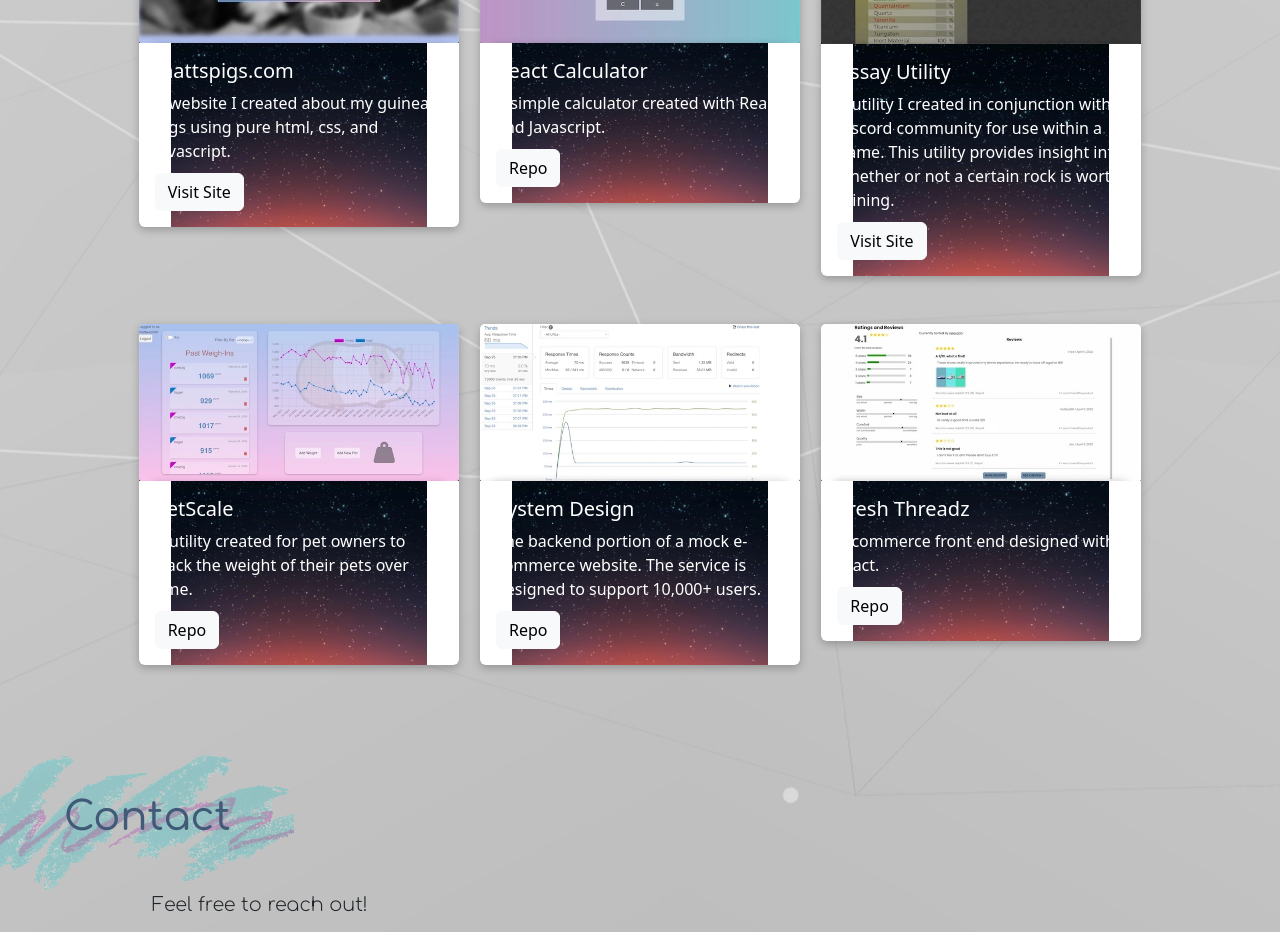
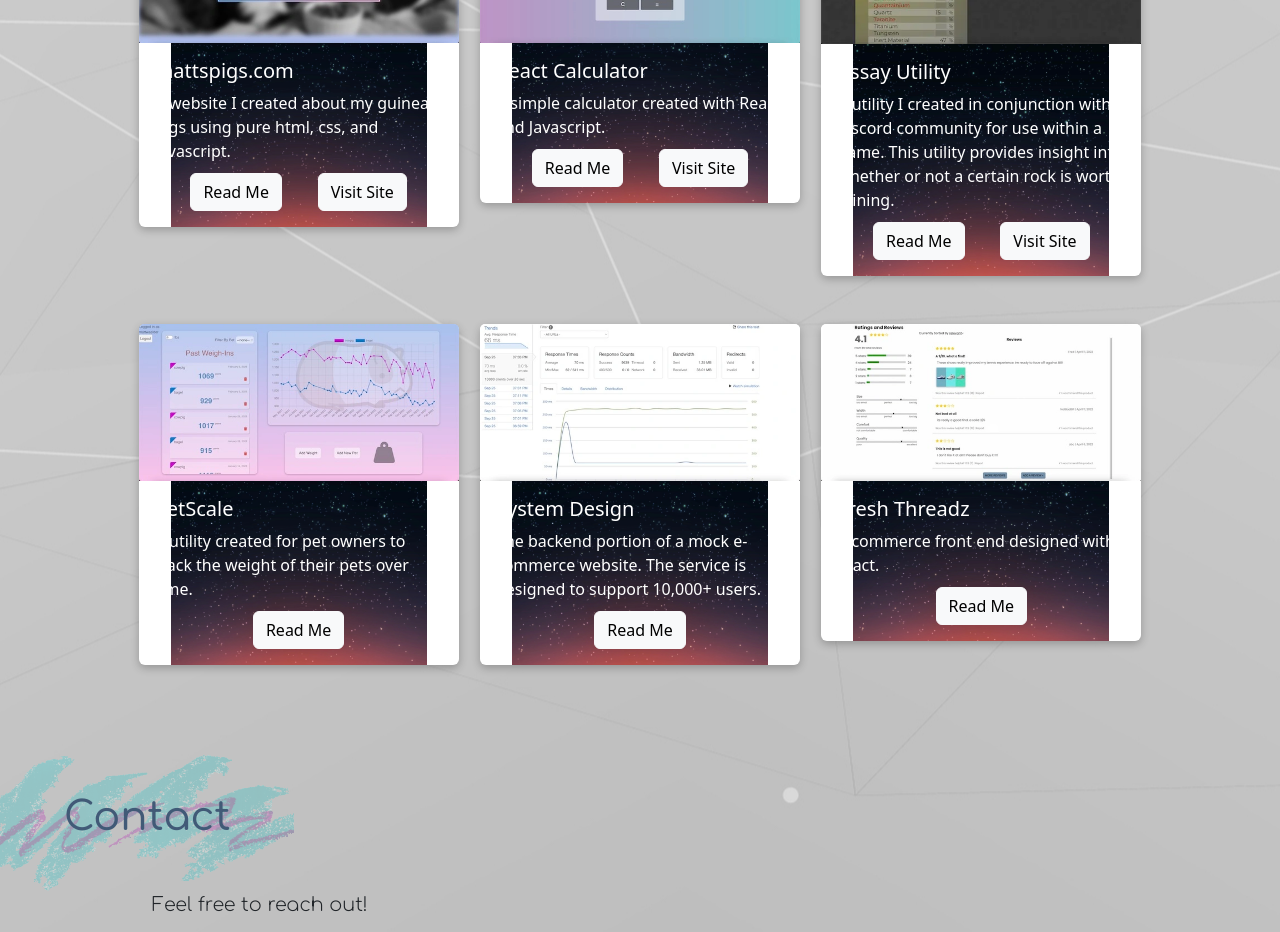
Before and after one commit to mattwaelder/portfolio, a React (Create React App) app: page / in a window 1280 px wide. Shown: the part 1640-2572 px from the top of the page. Built offline with nearby package versions, Linux system fonts and the light colour scheme.

Commit message:
updated mobile menu css updated image for assay project added new buttons on project cards updated background on mobile

```diff
--- a/src/App.scss
+++ b/src/App.scss
@@ -3,6 +3,8 @@
   --color-blue-2: rgb(27, 38, 59);
   --color-blue-3: rgb(65, 90, 119);
   --color-blue-4: rgb(119, 141, 169);
+  --color-blue-5: rgb(150, 170, 200);
+  --color-purple-5: rgb(185, 159, 194);
   --color-off-white: rgb(220, 220, 220);
   --color-gray: rgba(180, 180, 180, 0.9);
   --color-white-transparent: rgba(250, 250, 250, 0.8);
--- a/src/components/Navbar/Navbar.scss
+++ b/src/components/Navbar/Navbar.scss
@@ -40,14 +40,15 @@
     }
 
     .App__mobile-menu-container {
-      height: 50vh;
+      height: 40vh;
       width: 50vw;
-      background: var(--color-off-white);
+      // background: var(--color-off-white);
+      background: var(--color-blue-5);
       position: fixed;
       right: 0;
       top: 0;
       transform: translateX(80vw);
-      transition: 300ms ease-in-out;
+      transition: 200ms ease-out;
       display: flex;
       flex-direction: column;
       justify-content: flex-end;
@@ -65,6 +66,7 @@
         z-index: 5;
         list-style: none;
         // border: 1px solid blue;
+        text-transform: uppercase;
       }
       .App__nav-btn-mobile {
         height: 60%;
@@ -75,15 +77,21 @@
         text-align: right;
         justify-content: right;
         font-family: "Comfortaa", cursive;
-        color: var(--color-blue-3);
-
+        font-weight: 700;
+        // color: var(--color-blue-3);
+        color: white;
         border-bottom: 3px solid var(--color-blue-3);
+        &:first-child {
+          border-top: 3px solid var(--color-blue-3);
+        }
       }
       .light {
         // background: rgb(210, 210, 210);
+        background: var(--color-blue-4);
       }
       .dark {
-        background: rgb(230, 230, 230);
+        background: var(--color-blue-5);
+        // background: var(--color-purple-5);
       }
     }
 
@@ -161,60 +169,6 @@
     }
   }
 }
-
-// .App__nav-list {
-//   width: 60%;
-//   height: 100%;
-
-//   display: flex;
-//   flex-direction: row;
-//   justify-content: space-around;
-//   align-items: center;
-
-//   text-decoration: none;
-//   list-style: none;
-
-//   text-transform: uppercase;
-
-//   .App__nav-btn {
-//     border-radius: 6px;
-//     background: var(--color-blue-3);
-//     transition: 200ms ease-in-out;
-//     border: 2px solid rgba(0, 0, 0, 0);
-//     padding: 0px 5px;
-//   }
-
-//   .App__nav-btn:hover {
-//     transition: 200ms ease-out;
-//     background: var(--color-off-white);
-//     border: 2px solid var(--color-blue-3);
-//     // transform: scale(1);
-//   }
-
-//   a {
-//     width: 120px;
-//     height: 50px;
-
-//     text-decoration: none;
-//     font-weight: 500;
-//     color: var(--color-off-white);
-//     cursor: pointer;
-
-//     display: flex;
-//     justify-content: center;
-//     align-items: center;
-//     transition: 200ms ease-in-out;
-
-//     &:visited {
-//       color: var(--color-off-white);
-//     }
-
-//     a:hover,
-//     &:visited:hover {
-//       color: var(--color-blue-3);
-//     }
-//   }
-// }
 .App__nav-name-logo {
   font-family: "Comfortaa", cursive;
   font-weight: 700;
--- a/src/components/Section/SubSections/Projects/Projects.jsx
+++ b/src/components/Section/SubSections/Projects/Projects.jsx
@@ -27,6 +27,15 @@ const Projects = () => {
               A website I created about my guinea pigs using pure html, css, and
               javascript.
             </Card.Text>
+            <div className="App__card-btn-wrapper">
+              <Button
+                href="https://github.com/mattwaelder/mattspigs/blob/readme/README.md"
+                target="_blank"
+                variant="light"
+                className="App__project-card-btn"
+              >
+                Read Me
+              </Button>
               <Button
                 href="https://mattspigs.com"
                 target="_blank"
@@ -35,6 +44,7 @@ const Projects = () => {
               >
                 Visit Site
               </Button>
+            </div>
           </Card.Body>
         </Card>
       </div>
@@ -52,14 +62,24 @@ const Projects = () => {
             <Card.Text>
               A simple calculator created with React and Javascript.
             </Card.Text>
+            <div className="App__card-btn-wrapper">
               <Button
-              href="https://github.com/mattwaelder/calculator/blob/main/README.md"
+                href="https://github.com/mattwaelder/calculator/blob/readme/README.md"
                 target="_blank"
                 variant="light"
                 className="App__project-card-btn"
               >
-              Repo
+                Read Me
               </Button>
+              <Button
+                href="https://reactcalc-mw.netlify.app/"
+                target="_blank"
+                variant="light"
+                className="App__project-card-btn"
+              >
+                Visit Site
+              </Button>
+            </div>
           </Card.Body>
         </Card>
       </div>
@@ -79,6 +99,15 @@ const Projects = () => {
               use within a game. This utility provides insight into whether or
               not a certain rock is worth mining.
             </Card.Text>
+            <div className="App__card-btn-wrapper">
+              <Button
+                href="https://github.com/mattwaelder/sc-deposit-calculator/blob/readme/README.md"
+                target="_blank"
+                variant="light"
+                className="App__project-card-btn"
+              >
+                Read Me
+              </Button>
               <Button
                 href="https://sai.thesyndicus.org/"
                 target="_blank"
@@ -87,6 +116,7 @@ const Projects = () => {
               >
                 Visit Site
               </Button>
+            </div>
           </Card.Body>
         </Card>
       </div>
@@ -105,14 +135,16 @@ const Projects = () => {
               A utility created for pet owners to track the weight of their pets
               over time.
             </Card.Text>
+            <div className="App__card-btn-wrapper">
               <Button
                 href="https://github.com/mattwaelder/petscale/blob/master/README.md"
                 target="_blank"
                 variant="light"
                 className="App__project-card-btn"
               >
-              Repo
+                Read Me
               </Button>
+            </div>
           </Card.Body>
         </Card>
       </div>
@@ -131,14 +163,16 @@ const Projects = () => {
               The backend portion of a mock e-commerce website. The service is
               designed to support 10,000+ users.
             </Card.Text>
+            <div className="App__card-btn-wrapper">
               <Button
                 href="https://github.com/sdc-green-lantern/RatingsReviews-API/blob/main/README.md"
                 target="_blank"
                 variant="light"
                 className="App__project-card-btn"
               >
-              Repo
+                Read Me
               </Button>
+            </div>
           </Card.Body>
         </Card>
       </div>
@@ -154,14 +188,16 @@ const Projects = () => {
           <Card.Body className="App__project-card-body">
             <Card.Title>Fresh Threadz</Card.Title>
             <Card.Text>E-commerce front end designed with react.</Card.Text>
+            <div className="App__card-btn-wrapper">
               <Button
                 href="https://github.com/FEC-Boy-Meets-World/rfp2207-fec/blob/main/README.md"
                 target="_blank"
                 variant="light"
                 className="App__project-card-btn"
               >
-              Repo
+                Read Me
               </Button>
+            </div>
           </Card.Body>
         </Card>
       </div>
--- a/src/components/Section/SubSections/Projects/Projects.scss
+++ b/src/components/Section/SubSections/Projects/Projects.scss
@@ -28,6 +28,12 @@
     color: white;
   }
 
+  .App__card-btn-wrapper {
+    width: 100%;
+    display: flex;
+    flex-direction: row;
+    justify-content: space-evenly;
+  }
   .App__project-card-btn {
     margin-top: 10px;
     // background-color: var(--color-off-white);
--- a/src/index.js
+++ b/src/index.js
@@ -1,6 +1,6 @@
 import React from "react";
 import ReactDOM from "react-dom/client";
-import "./index.css";
+import "./index.scss";
 import App from "./App";
 import reportWebVitals from "./reportWebVitals";
 
--- a/src/index.css
+++ b/src/index.scss
@@ -8,6 +8,11 @@ body {
   background-image: url("./project_images/abstract-background-design-with-stars-gray_dark/64036.jpg");
 
   background-position: center;
+  @media (max-width: 1200px) {
+    background-repeat: repeat;
+    background-position: top;
+    background-size: 400%;
+  }
 }
 
 code {
```
Also changed, not shown: src/project_images/assay-sm.jpg (deleted), src/project_images/assay-sm.webp. Lines whose indentation alone changed are shown as unchanged.
